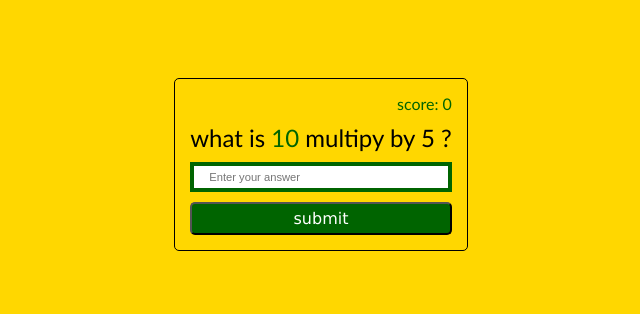
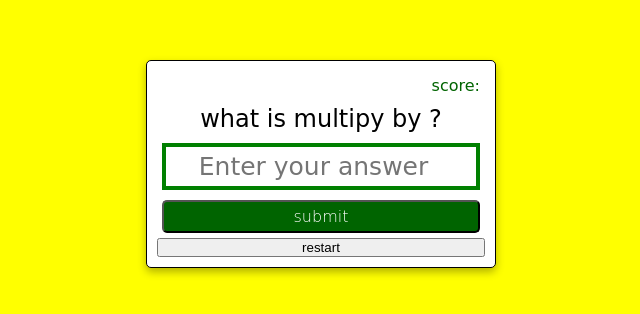
Before and after one commit to mardMasoud/multiply, a plain HTML site: page index.html in a window 1280 px wide. Shown: the part 236-550 px from the top of the page, without its empty margins (319-959 px from the left). Drawn offline with Linux system fonts and the light colour scheme.

Commit message:
Version 1.0 was edited for the second time

```diff
--- a/index.html
+++ b/index.html
@@ -7,12 +7,14 @@
     <link rel="stylesheet" href="style.css">
 </head>
 <body>
+
    <form class="container">
 
-    <p class="items">score: <span id="score">0</span></p>
+    <p class="items">score: <span id="score"></span></p>
     <p class="items">what is <span id="num1"></span> multipy by <span id="num2"></span> ?</p>
     <input id="textbox"  type="number" placeholder="Enter your answer" class="items">
     <input id="submit" type="submit"  value="submit" class="items">
+    <button id="reset" >restart</button>
    </form>
    <script src="script.js"></script>
 </body>
--- a/script.js
+++ b/script.js
@@ -3,9 +3,18 @@ const score = document.getElementById('score')
 const submit1 = document.getElementById('submit')
 let number1=document.getElementById('num1')
 let number2=document.getElementById('num2')
+//localStorage.setItem('multiply','score')
+let multiply = {
+    score:0
+}
+
+
+
 let x
-let s=0
-
+let s = 0
+const multiplyJson = localStorage.getItem("multiply")
+multiply=JSON.parse(multiplyJson)
+score.textContent= multiply.score
 n1 = Math.floor(Math.random() * 11);
 number1.textContent=n1
 
@@ -19,12 +28,15 @@ txt.addEventListener('change',(e)=>{
 })
 submit1.addEventListener('click',(e)=>{
     if(x==n1*n2){
-        s+=1
+        multiply.score+=1
     }
     else{
-        s-=1
+        multiply.score-=1
     }
-    score.textContent=s
+   console.log(multiply.score)
+
+    const multiplyJson = JSON.stringify(multiply)
+    localStorage.setItem('multiply',multiplyJson)
 
 
 })
--- a/style.css
+++ b/style.css
@@ -5,12 +5,12 @@
 }
 
 body{
-    background-color: gold;
+    background-color: yellow;
     display: flex;
     height: 100vh;
     align-items: center;
     justify-content: center;
-    font-family: 'Gill Sans', 'Gill Sans MT', Calibri, 'Trebuchet MS', sans-serif;
+    font-family: cursive;
 }
 .container{
     border: 1px solid black;
@@ -18,6 +18,9 @@ body{
     padding: 10px;
     display: flex;
     flex-direction: column;
+    width: 350px;
+    background-color: white;
+    box-shadow: 0 4px 8px rgba(0, 0, 0,.3);
 
 }
 
@@ -32,14 +35,17 @@ body{
 
 .container :nth-child(2){
     font-size: 1.5rem;
+    text-align: center;
 
 }
 .container :nth-child(3){
     padding:5px 15px;
-    font-size: 0.7rem;
+    font-size: 25px;
 
-    color: #000000;
-    border: 4px solid darkgreen
+    color: green;
+    border: 4px solid green;
+    font-family: cursive;
+    text-align: center;
 
 }
 .container :nth-child(4){
@@ -48,7 +54,8 @@ body{
     border-radius: 5px;
     background-color:darkgreen ;
     color: white;
-    font-family: 'Lucida Sans', 'Lucida Sans Regular', 'Lucida Grande', 'Lucida Sans Unicode', Geneva, Verdana, sans-serif;
+    /* font-family: 'Lucida Sans', 'Lucida Sans Regular', 'Lucida Grande', 'Lucida Sans Unicode', Geneva, Verdana, sans-serif; */
     font-weight: 100;
+    font-family: cursive;
     outline: none;
 }
```
